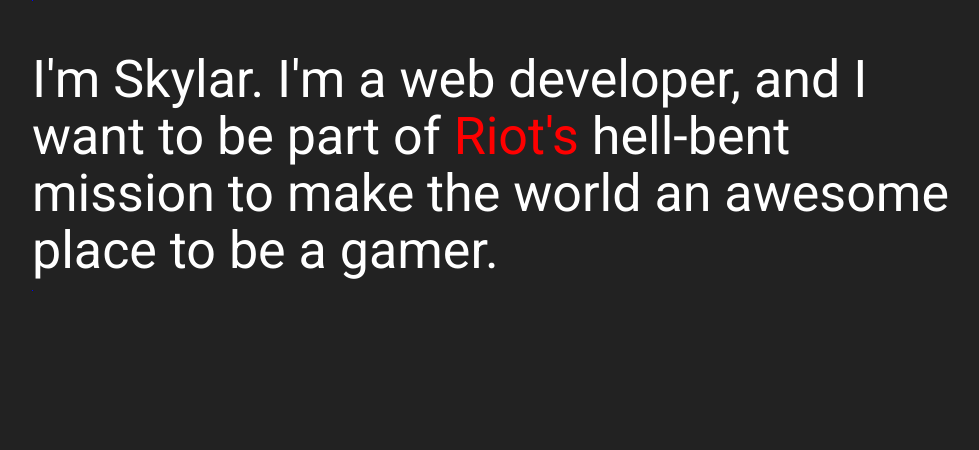
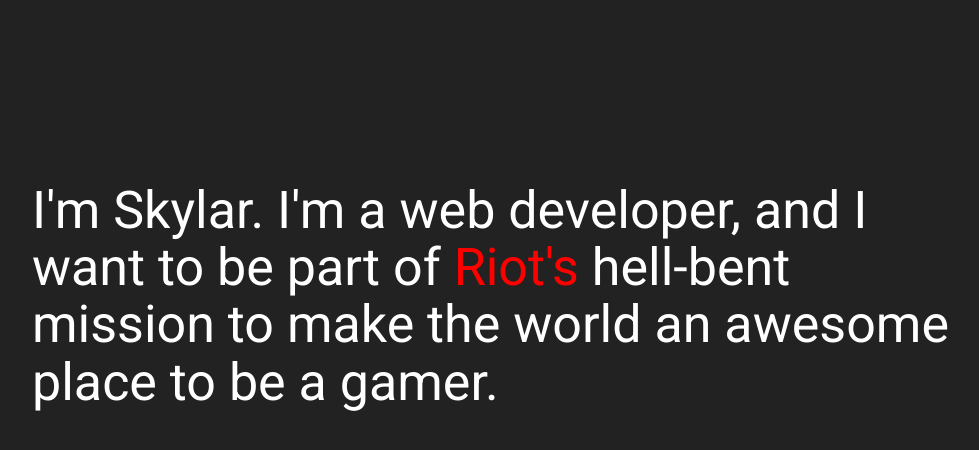
Before and after one commit to skylarjhdownes/website, a website: page app/index.html at #/riotresume in a window 1280 px wide. Shown: the top 450 px of the page, without its empty margins (143-1122 px from the left). Drawn offline with Linux system fonts and the light colour scheme.

Commit message:
Removed borders, added spacer for desktop devices.

```diff
--- a/app/styles/main.less
+++ b/app/styles/main.less
@@ -4,13 +4,6 @@
   width:100%;
   display:inline;
   overflow-x: visible;
-  padding:1px;
-  border-color:blue;
-  border-style:solid;
-  border-left: none;
-  border-right: none;
-  border-bottom: none;
-  border-width:1px;
 
   font-size: 20px;
 
@@ -22,3 +15,14 @@
     font-size: 12px;
   }
 }
+
+.verticalDesktopCentermabob {
+  height:20%;
+  @media @tablet {
+    height:0%;
+  }
+
+  @media @smartphone {
+    height:0%;
+  }
+}
--- a/app/viewRiotResume/riotResume.html
+++ b/app/viewRiotResume/riotResume.html
@@ -4,7 +4,7 @@
 }
 </style> -->
 <div skrollr-tag class="container" style="position:fixed;height:100%;width:75%;left:50%;margin: 0 0 0 -37.5%;">
-
+  <div class="verticalDesktopCentermabob"></div>
   <div id ="splash" class="expandoThing" data-0="display:inline" data-400="display:none">
     <h1>
       I'm Skylar.  I'm a web developer, and I want to be part of <span style="color: red">Riot's</span> hell-bent mission to make the world an awesome place to be a gamer.
@@ -75,8 +75,8 @@
         <li >Built AI code on a team in the MIT Battlecode AI programming competition. (January 2014)</li>
         <li >Studied Japanese language abroad in Japan. (May - June 2013)</li>
         <li >Active participant in the MSU fencing club. (2012 - 2014)</li>
-        <li >Designed and ran campus wide live action games in MSU&#39;s Tactical Action Gaming Club. (2011 - 2014)</li>
-        <li >Regular attendee at LAN tournaments held by Bozeman&rsquo;s local TeSPA branch. (2010 - 2014) </li>
+        <li >Designed and ran campus wide live action games in MSU's Tactical Action Gaming Club. (2011 - 2014)</li>
+        <li >Regular attendee at LAN tournaments held by Bozeman's local TeSPA branch. (2010 - 2014) </li>
         <li >Trained with the European Martial Arts group in Bozeman. (2010 - 2014) </li>
         <li >Active musician in successful choral, jazz, wind, and marching ensembles. (2005 - 2014)</li>
         <li >Player and game master in various tabletop roleplaying games. (2006 - 2014)</li>
```
Also changed, not shown: app/styles/styles.css.
